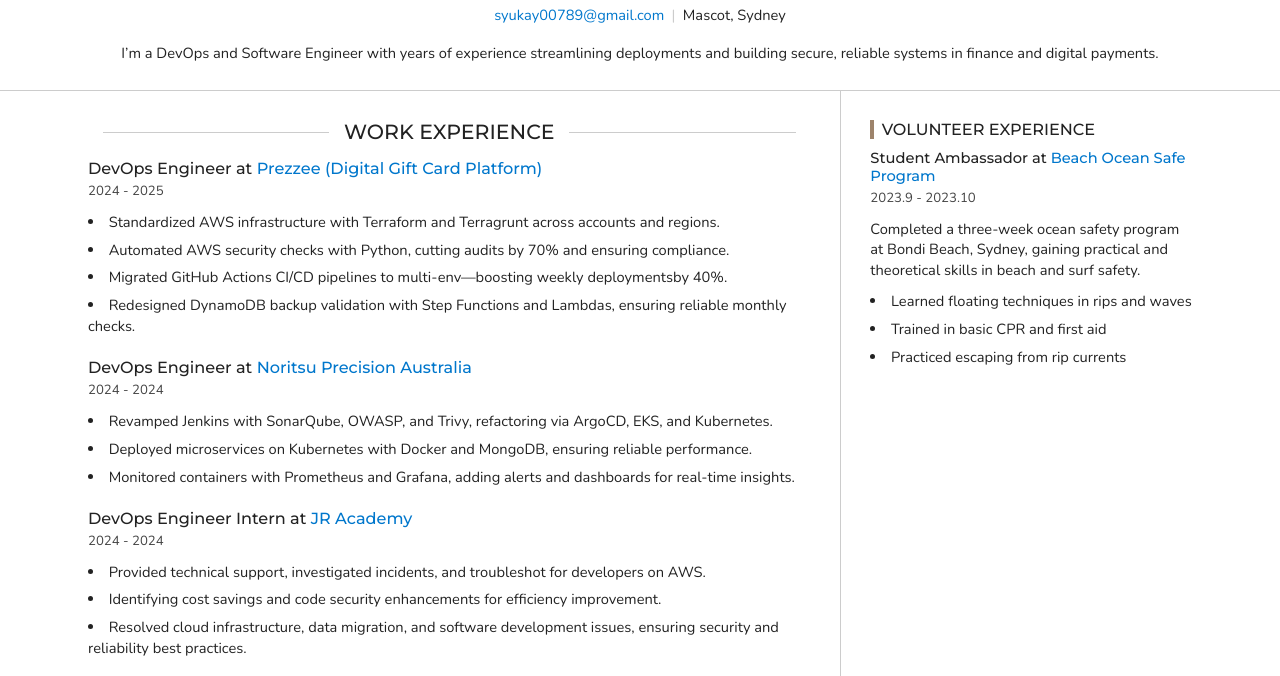
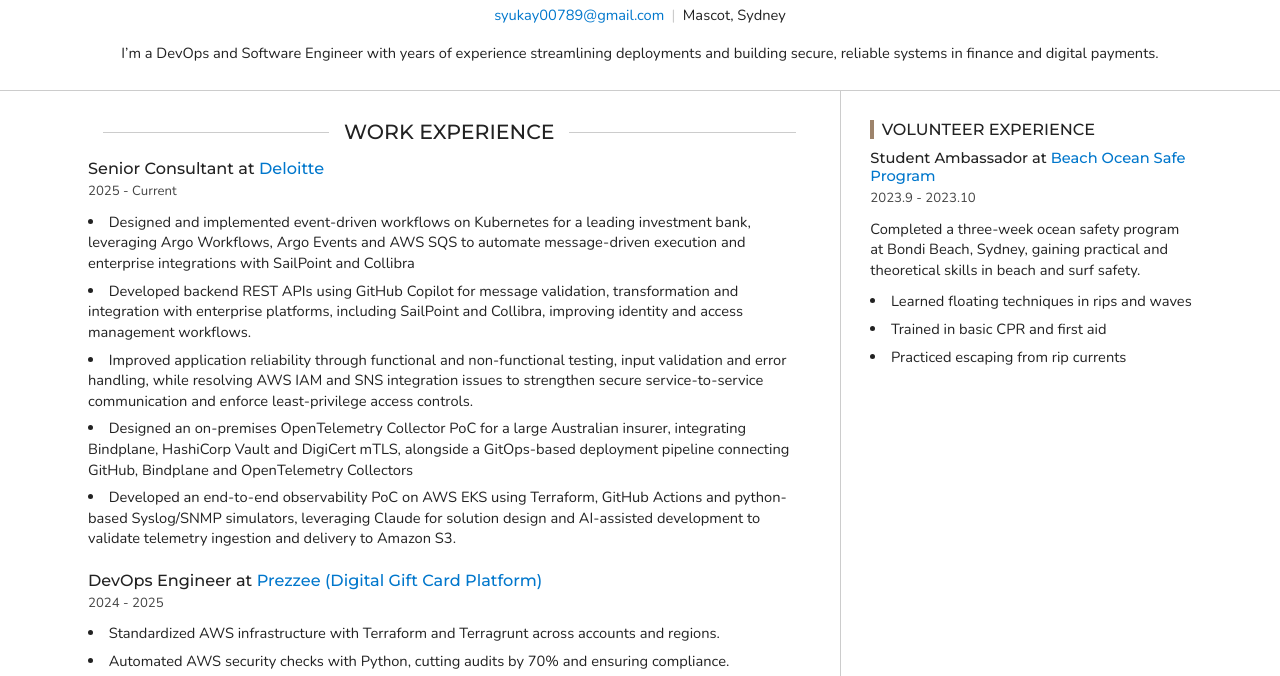
Before and after one commit to syukay/syukay.github.io, a plain HTML site: page resume.html in a window 1280 px wide. Shown: the part 86-762 px from the top of the page. Drawn offline with nearby package versions, Linux system fonts and the light colour scheme.

Commit message:
Add resume items

```diff
--- a/resume.html
+++ b/resume.html
@@ -87,6 +87,28 @@
             <section>
               <h2 class="section-heading">Work Experience</h2>
 
+
+                <section>
+                  <h3>
+
+                      Senior Consultant at <a href="https://www.deloitte.com/au/en.html">Deloitte</a>
+
+                  </h3>
+
+                    <p class="section-label">2025 - Current</p>
+
+
+
+                    <ul>
+                      <li>Designed and implemented event-driven workflows on Kubernetes for a leading investment bank, leveraging Argo Workflows, Argo Events and AWS SQS to automate message-driven execution and enterprise integrations with SailPoint and Collibra</li>
+                      <li>Developed backend REST APIs using GitHub Copilot for message validation, transformation and integration with enterprise platforms, including SailPoint and Collibra, improving identity and access management workflows.</li>
+                      <li>Improved application reliability through functional and non-functional testing, input validation and error handling, while resolving AWS IAM and SNS integration issues to strengthen secure service-to-service communication and enforce least-privilege access controls.</li>
+                      <li>Designed an on-premises OpenTelemetry Collector PoC for a large Australian insurer, integrating Bindplane, HashiCorp Vault and DigiCert mTLS, alongside a GitOps-based deployment pipeline connecting GitHub, Bindplane and OpenTelemetry Collectors</li>
+                      <li>Developed an end-to-end observability PoC on AWS EKS using Terraform, GitHub Actions and python-based Syslog/SNMP simulators, leveraging Claude for solution design and AI-assisted development to validate telemetry ingestion and delivery to Amazon S3.</li>
+                    </ul>
+
+                </section>
+
                 <section>
                   <h3>
 
@@ -104,39 +126,6 @@
 
                 </section>
 
-                <section>
-                  <h3>
-
-                      DevOps Engineer at <a href="http://www.noritsu.com.au/">Noritsu Precision Australia</a>
-
-                  </h3>
-
-                    <p class="section-label">2024 - 2024</p>
-
-
-
-                    <ul>
-                      <li>Revamped Jenkins with SonarQube, OWASP, and Trivy, refactoring via ArgoCD, EKS, and Kubernetes.</li><li>Deployed microservices on Kubernetes with Docker and MongoDB, ensuring reliable performance.</li><li>Monitored containers with Prometheus and Grafana, adding alerts and dashboards for real-time insights.</li>
-                    </ul>
-
-                </section>
-
-                <section>
-                  <h3>
-
-                      DevOps Engineer Intern at <a href="https://jracademy.ai/">JR Academy</a>
-
-                  </h3>
-
-                    <p class="section-label">2024 - 2024</p>
-
-
-
-                    <ul>
-                      <li>Provided technical support, investigated incidents, and troubleshot for developers on AWS.</li><li>Identifying cost savings and code security enhancements for efficiency improvement.</li><li>Resolved cloud infrastructure, data migration, and software development issues, ensuring security and reliability best practices.</li>
-                    </ul>
-
-                </section>
 
                 <section>
                   <h3>
@@ -167,7 +156,7 @@
 
 
                     <ul>
-                      <li>Developed a Java Spring Boot data gateway to decode ISO8583 packets from IBM mainframe and forward them via TCP/IP, Kafka, and RocketMQ.</li><li>Optimized slow SQL problem based on monitoring feedback from the production Oracle database.</li><li>Managed monthly release pipelines with user whitelisting for canary production releases.</li><li>Managed DEV, SIT, UAT, and Production environments.</li>
+                      <li>Participate in the development and maintenance of Java Spring Boot data gateway to decode ISO8583 packets from IBM mainframe and forward them via TCP/IP, Kafka, and RocketMQ.</li><li>Optimized slow SQL problem based on monitoring feedback from the production Oracle database.</li><li>Managed monthly release pipelines with user whitelisting for canary production releases.</li><li>Managed DEV, SIT, UAT, and Production environments.</li>
                     </ul>
 
                 </section>
```
Also changed, not shown: index.html (+2 -2 lines).
